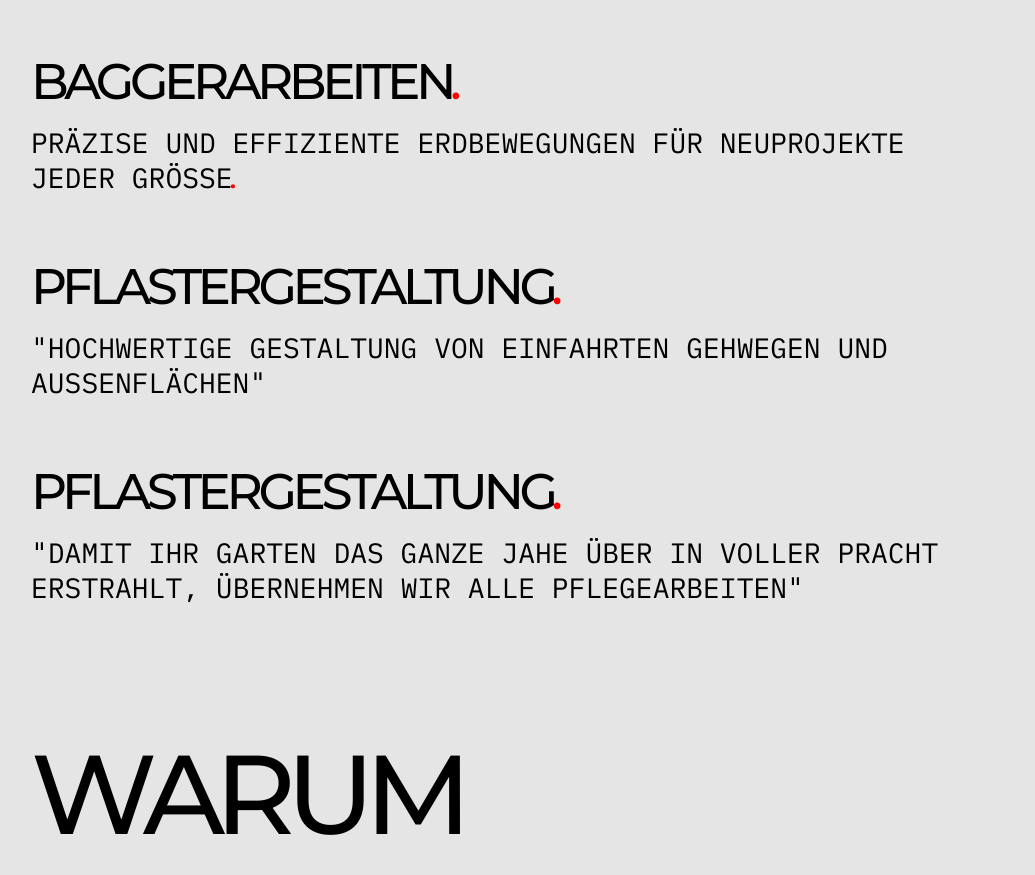
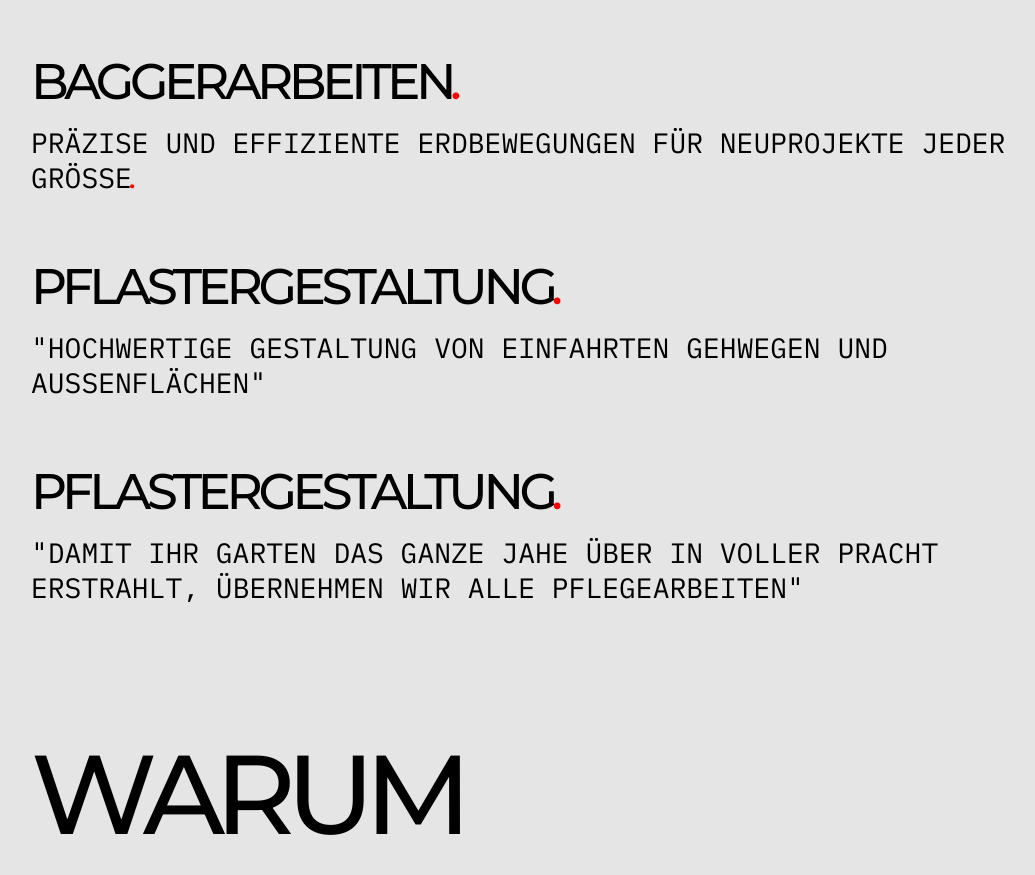
Before and after one commit to KaeSaro/ConstructaBau, a Next.js app: page /leistungen in a window 1280 px wide. Shown: the part 1220-2095 px from the top of the page, without its empty margins (73-1108 px from the left). Built offline with nearby package versions, Linux system fonts and the light colour scheme.

Commit message:
error fix

```diff
--- a/app/leistungen/page.js
+++ b/app/leistungen/page.js
@@ -28,9 +28,8 @@ export default function Leistungen() {
       {/* Baggerarbeiten Section */}
       <div className="mt-16 text-left">
         <Subtitle withDot>Baggerarbeiten</Subtitle>
-        <p className="mt-2 text-[24px] font-['IBM_Plex_Mono',_sans-serif] uppercase whitespace-pre-line">
-          <RegularText withDot>Präzise und effiziente Erdbewegungen für Neuprojekte{'\n'}jeder Größe</RegularText>
-        </p>
+
+        <RegularText withDot>Präzise und effiziente Erdbewegungen für Neuprojekte{'\n'}jeder Größe</RegularText>
       </div>
 
       {/* Pflastergestaltung Section */}
```
